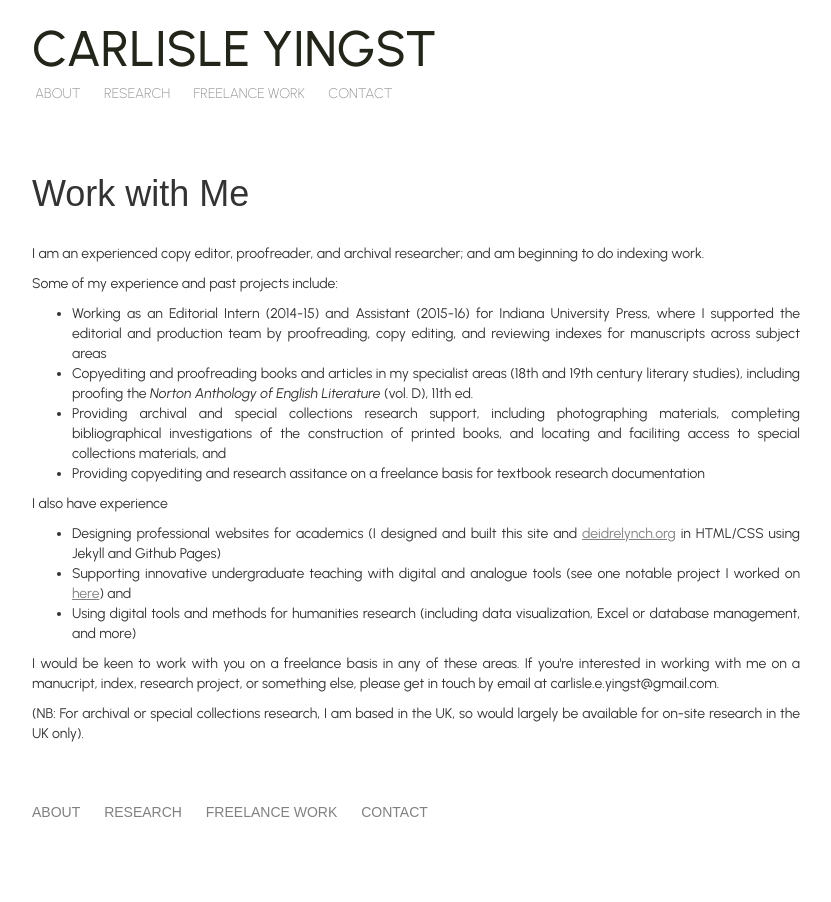
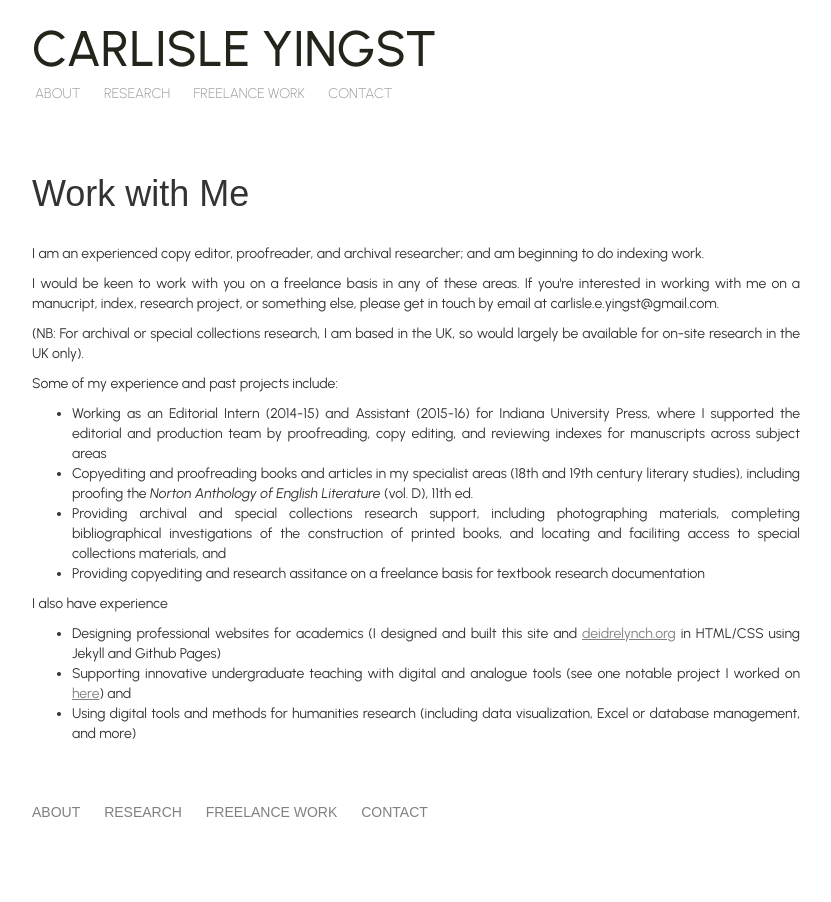
Before and after one commit to ceyingst/ceyingstwebsite, a Jekyll site: the page built from freelancing.html, in a window 1280 px wide. Shown: the whole page, without its empty margins (224-1055 px from the left). Built offline with Jekyll 4.4.1, drawn with Linux system fonts in a browser that asks for light colours; nearby versions of some CDN libraries; some web fonts are replaced; part of the change alters nothing that is shown.

```diff
--- a/freelancing.html
+++ b/freelancing.html
@@ -18,6 +18,8 @@ permalink: /freelancing/
     <div class="item">
 
       <p>I am an experienced copy editor, proofreader, and archival researcher; and am beginning to do indexing work.</p>
+      <p>I would be keen to work with you on a freelance basis in any of these areas. If you're interested in working with me on a manucript, index, research project, or something else, please get in touch by email at carlisle.e.yingst@gmail.com. </p>
+      <p>(NB: For archival or special collections research, I am based in the UK, so would largely be available for on-site research in the UK only).</p>
 
       <p>Some of my experience and past projects include:</p>
       <ul>
@@ -32,9 +34,6 @@ permalink: /freelancing/
         <li>Supporting innovative undergraduate teaching with digital and analogue tools (see one notable project I worked on <a href="https://bokcenter.harvard.edu/news/media-design-fellow-supports-new-video-games-course">here</a>) and</li>
         <li>Using digital tools and methods for humanities research (including data visualization, Excel or database management, and more)</li>
       </ul>
-      <p>I would be keen to work with you on a freelance basis in any of these areas. If you're interested in working with me on a manucript, index, research project, or something else, please get in touch by email at carlisle.e.yingst@gmail.com. </p>
-      <p>(NB: For archival or special collections research, I am based in the UK, so would largely be available for on-site research in the UK only).</p>
-
 
 
 <footer>
```
